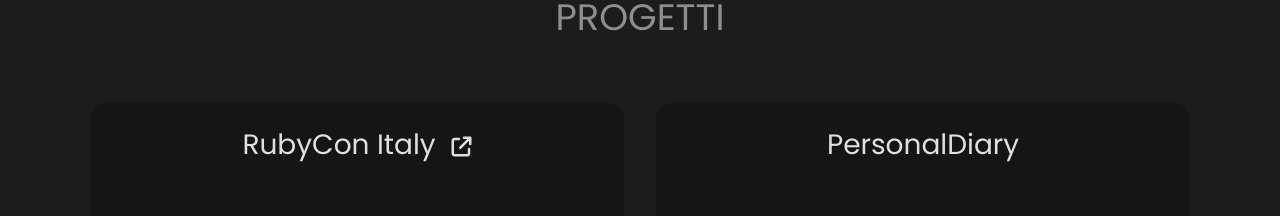
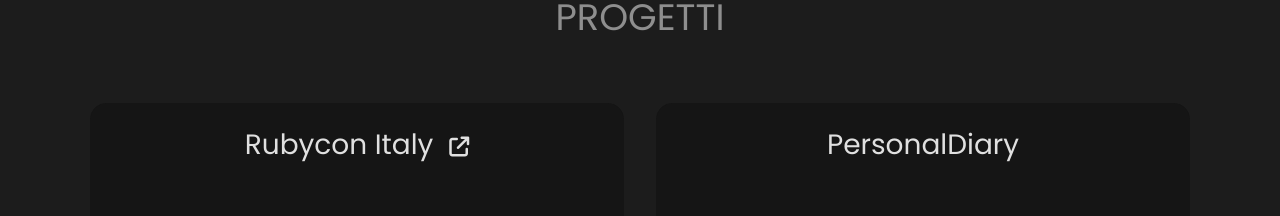
Before and after one commit to Fedois/fedois.github.io, a React (Vite) app: page / in a window 1280 px wide. Shown: the part 3140-3356 px from the top of the page. Built offline with nearby package versions, Linux system fonts and the light colour scheme; some icons are missing.

Commit message:
changed RubyCon to Rubycon

```diff
--- a/src/components/About.jsx
+++ b/src/components/About.jsx
@@ -80,7 +80,7 @@
                         dello sviluppo di microservizi basati su Node.js e
                         Python, e ho competenze anche in altri linguaggi e
                         framework come Vue.js e PHP.<br/><br/>Sono inoltre
-                        co-founder e co-organizer di RubyCon Italia, la
+                        co-founder e co-organizer di Rubycon Italy, la
                         principale conferenza italiana dedicata alla
                         community Ruby, per la quale ho contribuito allo
                         sviluppo e alla gestione di esso.<br/><br/> Sul mio
--- a/src/components/Projects.jsx
+++ b/src/components/Projects.jsx
@@ -1,7 +1,7 @@
 function Projects(){
     const projects = [
     {
-        title: "RubyCon Italy",
+        title: "Rubycon Italy",
         link: "https://rubycon.it",
         image: "/img/rubycon.png",
         github: "https://github.com/Fedois/htmlcss-dropbox",
```
